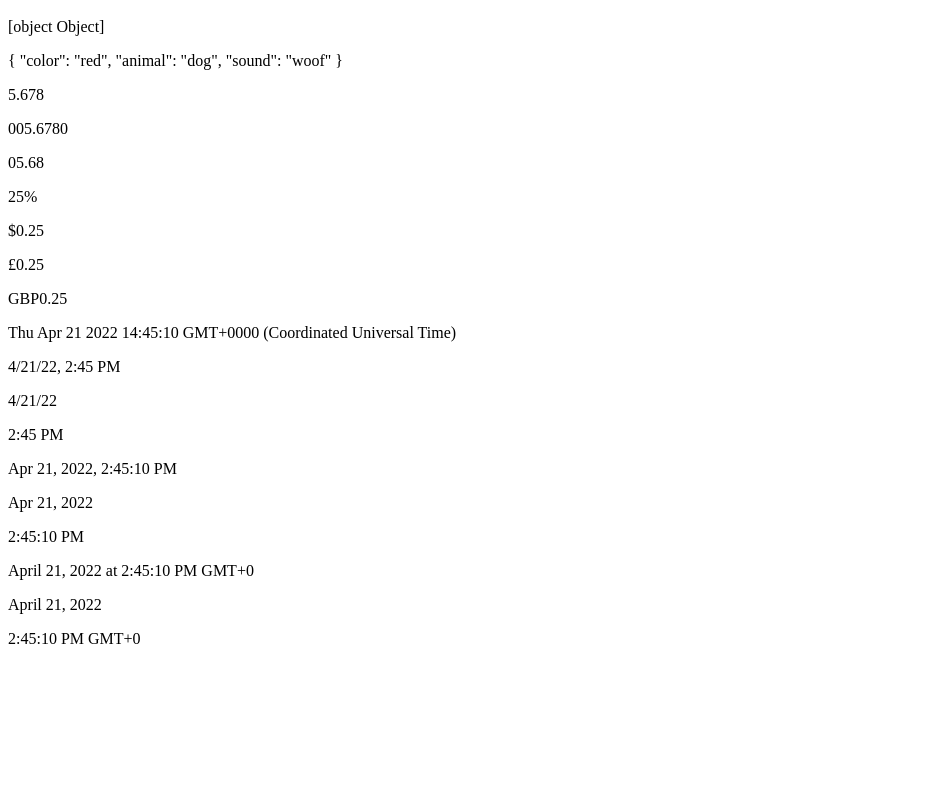
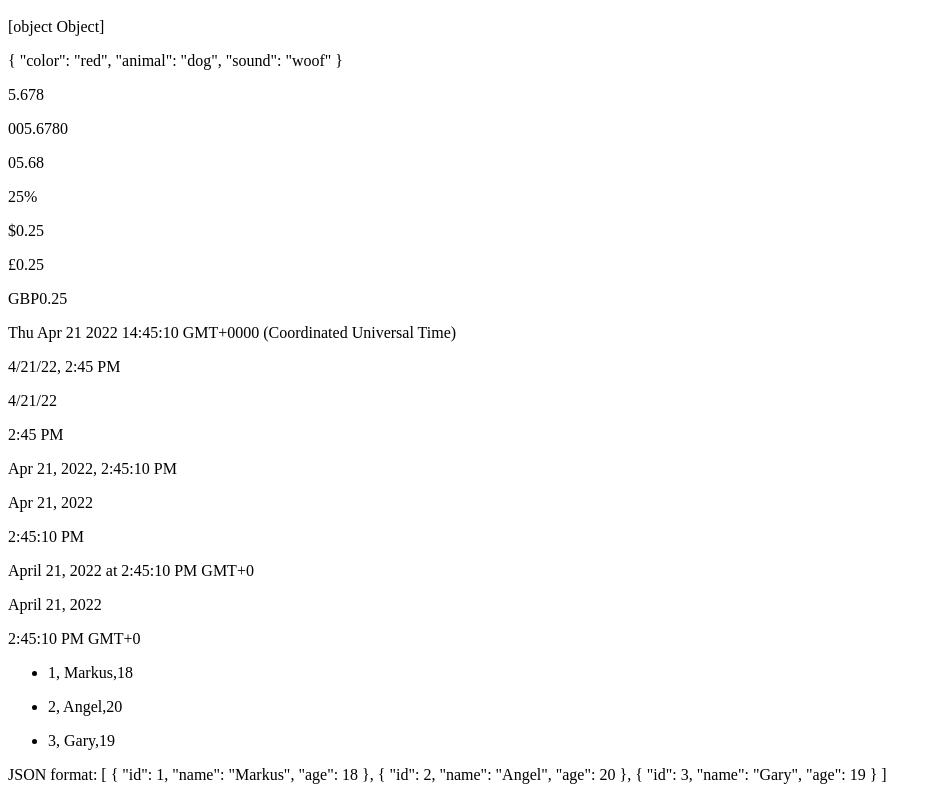
Before and after one commit to AngeloRafael02/Self_Archives, an Angular app in the folder Javascript/AngularNotes/: page / in a window 1280 px wide. Shown: the part 1464-2264 px from the top of the page, without its empty margins (0-941 px from the left). Before the commit the page ends 2128 px from the top, so only its background shows below. Built offline with nearby package versions, Linux system fonts and the light colour scheme.

Commit message:
added service Sample for Notes

```diff
--- a/Javascript/AngularNotes/src/app/app.component.html
+++ b/Javascript/AngularNotes/src/app/app.component.html
@@ -15,3 +15,4 @@
 <app-component-interaction (childEvent)="message=$event" [parentData]="name"></app-component-interaction>{{message}}
 <!--                         ^-bind @Output()(child event to parent message)                                                  -->
 <app-pipes></app-pipes>
+<app-service-sample></app-service-sample>
--- a/Javascript/AngularNotes/src/app/app.module.ts
+++ b/Javascript/AngularNotes/src/app/app.module.ts
@@ -18,6 +18,8 @@ import { NgForComponent } from './ng-for/ng-for.component';
 import { ComponentInteractionComponent } from './component-interaction/component-interaction.component';
 import { PipesComponent } from './pipes/pipes.component';
 import { TimerComponent } from './timer/timer.component';
+import { ServiceSampleComponent } from './service-sample/service-sample.component';
+import { ServiceSampleService } from './service-sample.service';
 
 
 @NgModule({
@@ -37,12 +39,13 @@ import { TimerComponent } from './timer/timer.component';
     ComponentInteractionComponent,
     PipesComponent,
     TimerComponent,
+    ServiceSampleComponent,
   ],
   imports: [
     BrowserModule,
     FormsModule
   ],
-  providers: [],
+  providers: [ServiceSampleService], //<- A service file
   bootstrap: [AppComponent]
 })
 export class AppModule { }
--- /dev/null
+++ b/Javascript/AngularNotes/src/app/service-sample.service.ts
@@ -0,0 +1,17 @@
+import { Injectable } from '@angular/core';
+
+@Injectable({
+  providedIn: 'root'
+})
+export class ServiceSampleService {
+
+  constructor() { }
+
+  getList(){
+    return [
+      {"id":1,"name":"Markus","age":18},
+      {"id":2,"name":"Angel","age":20},
+      {"id":3,"name":"Gary","age":19}
+    ];
+  }
+}
--- /dev/null
+++ b/Javascript/AngularNotes/src/app/service-sample/service-sample.component.ts
@@ -0,0 +1,22 @@
+import { Component, OnInit } from '@angular/core';
+import { ServiceSampleService } from '../service-sample.service';
+
+@Component({
+  selector: 'app-service-sample',
+  template: `<ul *ngFor = "let people of peoples">
+                <li>{{people.id}}, {{people.name}},{{people.age}}</li>
+              </ul>
+              <p>JSON format: {{peoples | json }}</p>
+              `,
+  styles: [``]
+})
+export class ServiceSampleComponent implements OnInit {
+
+  public peoples:any[] = [];
+  constructor(public _sampleService:ServiceSampleService) { }
+
+  ngOnInit(): void {
+    this.peoples = this._sampleService.getList();
+  }
+
+}
```
Also changed, not shown: 2 other files (tests, documents, lock files or other folders).
